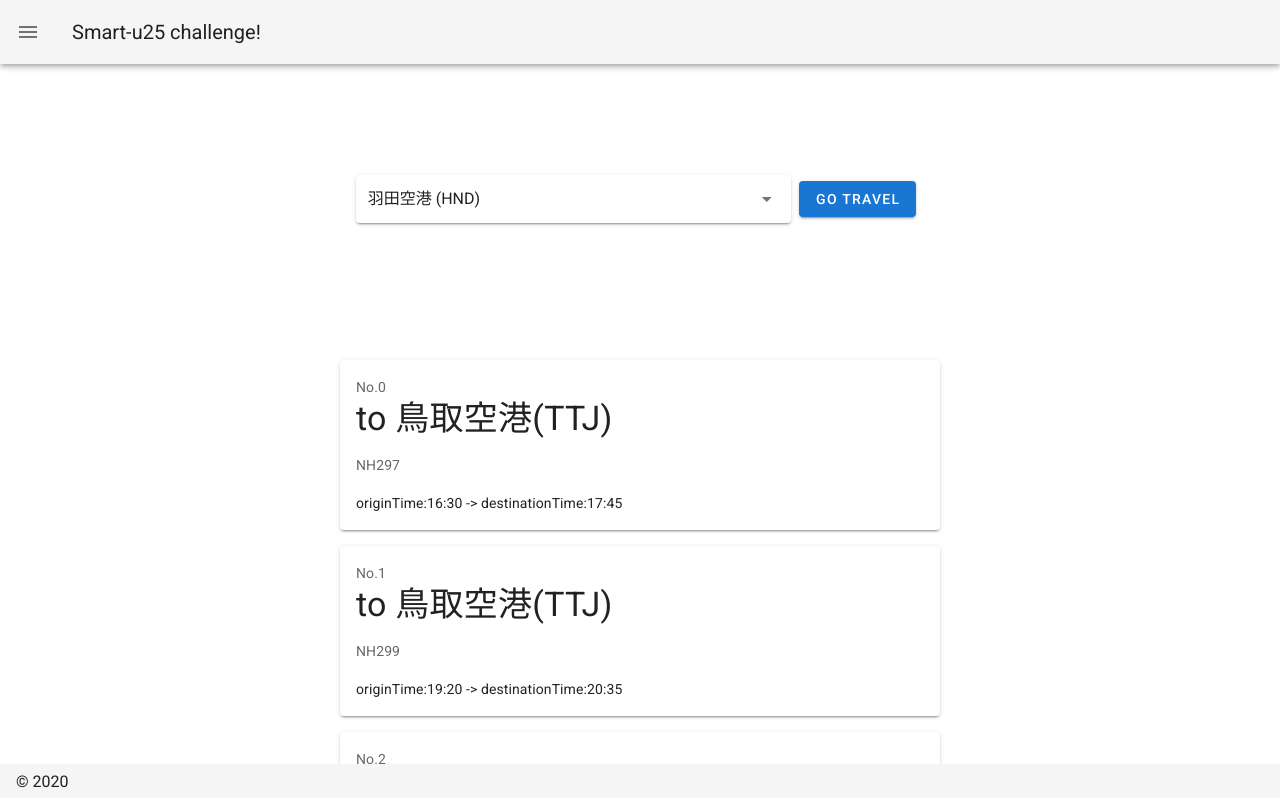
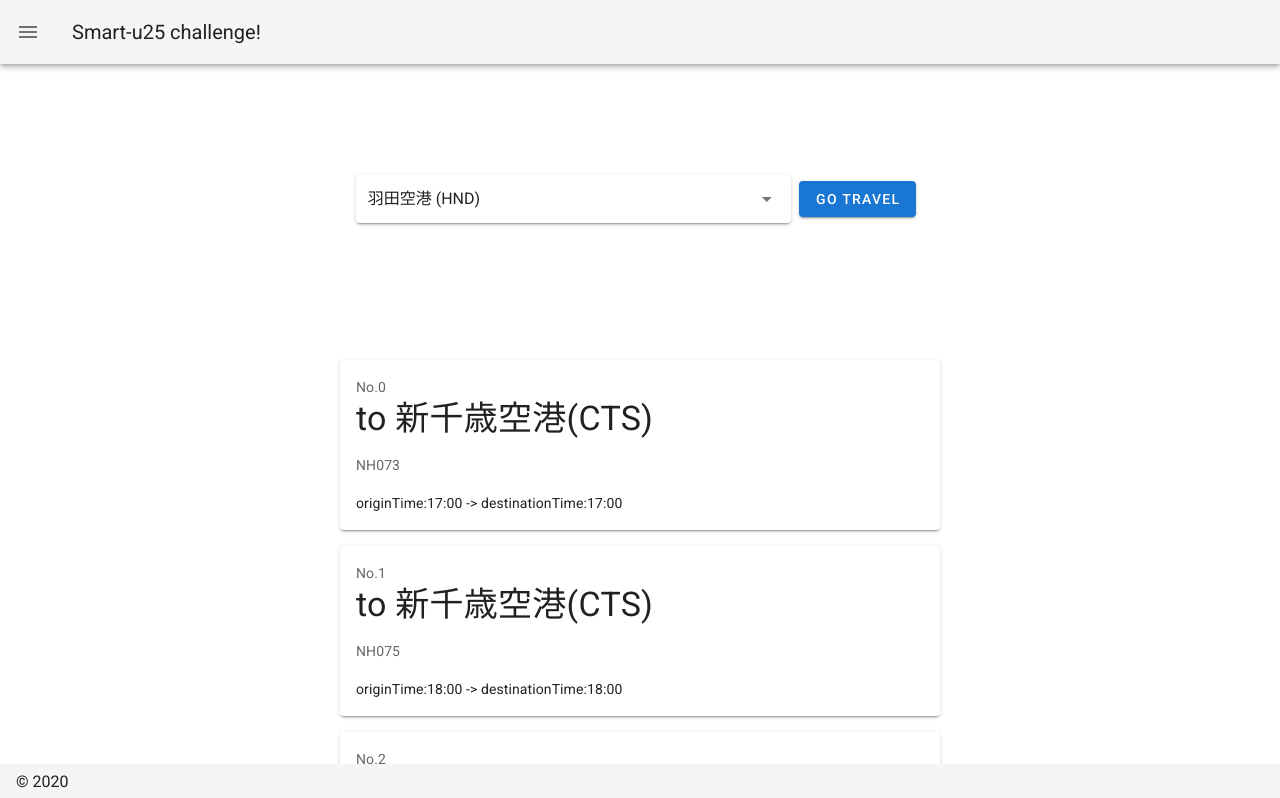
Before and after one commit to MizukiSonoko/buttobi-site, a Nuxt app: page / in a window 1280 px wide. Shown: the top 798 px of the page. Built offline with nearby package versions, Linux system fonts and the light colour scheme.

Commit message:
Use current state

```diff
--- a/pages/index.vue
+++ b/pages/index.vue
@@ -39,6 +39,7 @@
 <script lang="ts">
 import Vue from "vue";
 import dataSet from '@/assets/data.json'
+import currentSet from '@/assets/current.json'
 import mappingSet from '@/assets/mapping.json'
 import { isPast, isFuture, getDay, parse, sub } from 'date-fns'
 
@@ -80,6 +81,31 @@ export default Vue.extend({
     },
     getAirplainsFrom: function (iata: string):any[] {
       const now = Date.now();
+      return currentSet.filter((d: any):boolean => {
+        const departureAirport: string = d['odpt:departureAirport']? d['odpt:departureAirport'] : undefined
+        const flightStatus: string = d['odpt:flightStatus']? d['odpt:flightStatus'] : undefined
+        const destination: string = d['odpt:destinationAirport']? d['odpt:destinationAirport'] : undefined
+        if(departureAirport === undefined || destination === undefined || flightStatus === undefined){
+          return false
+        }
+        return (departureAirport === "odpt.Airport:"+iata &&
+            this.isValidAirport(destination) &&
+            flightStatus !== "odpt.FlightStatus:Cancelled") &&
+            isFuture(
+              sub(parse(d['odpt:scheduledDepartureTime'], 'kk:mm', new Date()), {minutes: 60})
+            );
+      }).map((d: any) => {
+        return {
+          dest: this.getIataCode(d['odpt:destinationAirport']),
+          iata: d['odpt:destinationAirport'].split(':').slice(-1)[0],
+          flightNumbers: d['odpt:flightNumber'][0],
+          originTime: d['odpt:scheduledDepartureTime'],
+          destTime: d['odpt:scheduledDepartureTime']
+        }
+      });
+    },
+    getAirplainsScheduleFrom: function (iata: string):any[] {
+      const now = Date.now();
       return dataSet.filter((d: any):boolean => {
         const origin: string = d['odpt:originAirport']? d['odpt:originAirport'] : undefined
         const destination: string = d['odpt:destinationAirport']? d['odpt:destinationAirport'] : undefined
@@ -113,6 +139,8 @@ export default Vue.extend({
     const now = Date.now();
     this.data = this.getAirplainsFrom('HND');
     this.dataLoaded = true
+
+    console.log(currentSet)
   }
 });
 
```
